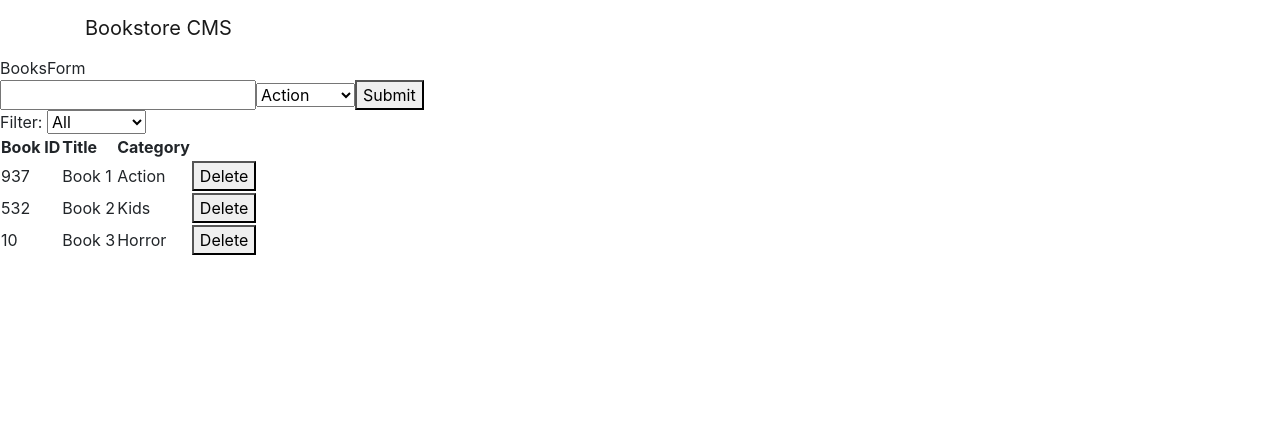
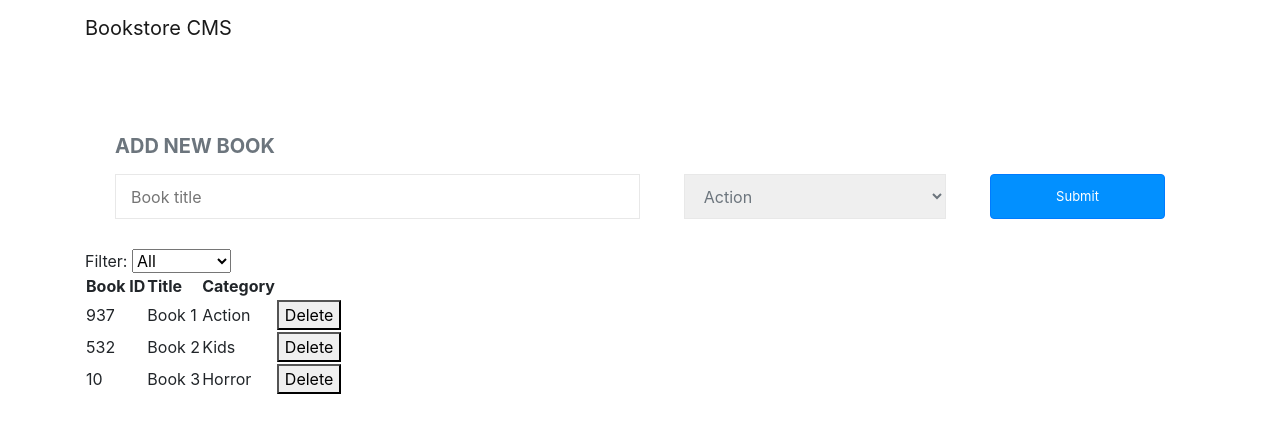
Before and after one commit to DcRonan/bookstore-react, a React (Create React App) app: page / in a window 1280 px wide. Shown: the top 432 px of the page. Built offline with nearby package versions, Linux system fonts and the light colour scheme.

Commit message:
add style for a form

```diff
--- a/src/components/App.js
+++ b/src/components/App.js
@@ -7,8 +7,10 @@ function App() {
   return (
     <div className="App">
       <Navbar />
-      <BooksForm />
-      <BooksList />
+      <div className="container mt-5">
+        <BooksForm />
+        <BooksList />
+      </div>
     </div>
   );
 }
--- a/src/containers/BooksForm.js
+++ b/src/containers/BooksForm.js
@@ -36,25 +36,31 @@ const BooksForm = () => {
 
   return (
     <>
-      <div>BooksForm</div>
+      <div style={{ padding: 30 }}>
+        <h1 style={{ fontSize: 20, fontWeight: 'bold', color: 'var(--gray)' }}>ADD NEW BOOK</h1>
 
-      <form action="POST" onSubmit={handleSubmit}>
+        <form action="POST" onSubmit={handleSubmit} className="d-md-flex d-lg-flex justify-content-between align-items-lg-center mt-3">
           <input
             type="text"
             name="title"
             id="title"
             onChange={handleChange}
             value={book.title}
+            className="col-lg-6"
+            placeholder="Book title"
+            style={{ height: 45, border: '1px solid #e8e8e8' }}
           />
-        <select onChange={handleChange} name="category">
+          <select onChange={handleChange} name="category" className="col-lg-3" style={{ height: 45, color: 'var(--gray)', border: '1px solid #e8e8e8' }}>
             {categories.map(cat => (
               <option key={cat} value={cat}>
                 {cat}
               </option>
             ))}
           </select>
-        <button type="submit">Submit</button>
+          <button type="submit" className="btn btn-primary col-lg-2" style={{ height: 45, background: '#0290ff', fontSize: 13 }}>Submit</button>
         </form>
+      </div>
+
     </>
   );
 };
```
Lines whose indentation alone changed are shown as unchanged.
